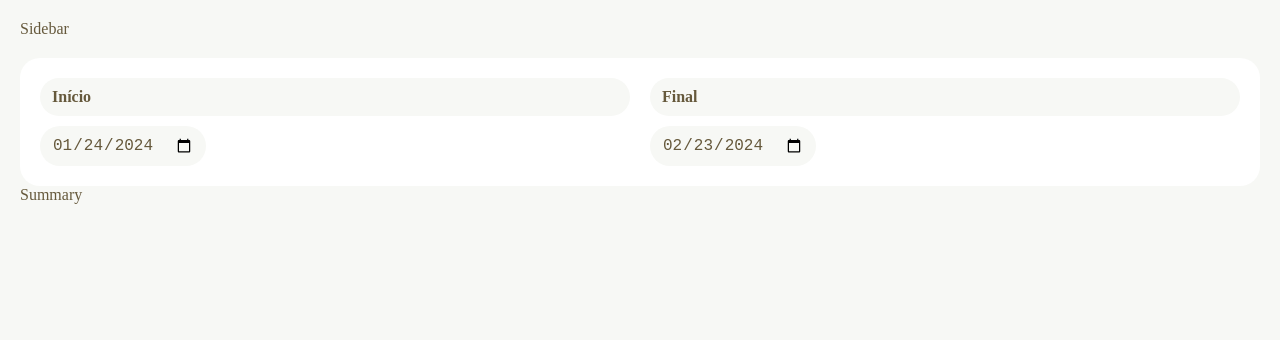
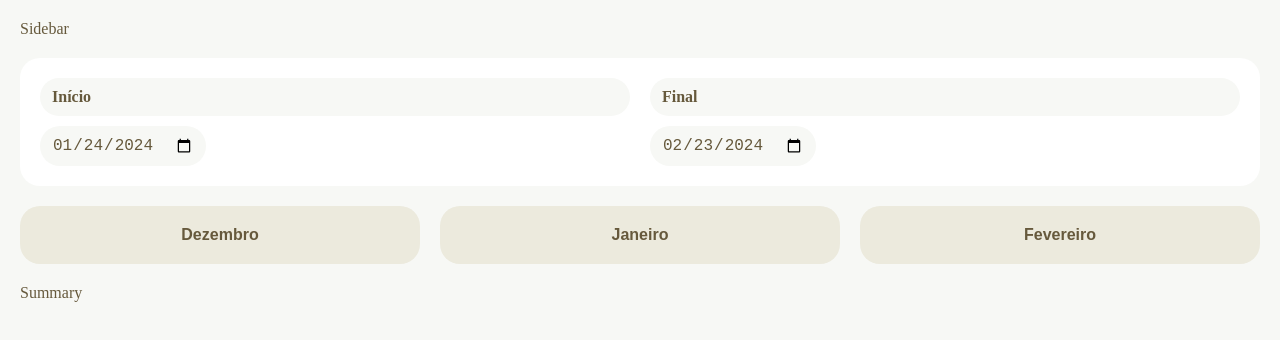
Before and after one commit to reginadiana/fintech, a React (Vite) app: page /vendas/1 in a window 1280 px wide. Shown: the top 340 px of the page. Built offline with nearby package versions, Linux system fonts and the light colour scheme; no server answers.

Commit message:
feat: add month range btn

```diff
--- a/src/components/Header/Header.tsx
+++ b/src/components/Header/Header.tsx
@@ -1,9 +1,14 @@
 import DangeRange from 'src/components/DangeRange';
+import MonthRange from 'src/components/MounthRange';
 
 export default function Header() {
   return (
-    <header>
-      <DangeRange />
+    <header className="mb">
+      <div className="mb">
+        <DangeRange />
+      </div>
+
+      <MonthRange />
     </header>
   );
 }
--- /dev/null
+++ b/src/components/MounthRange/MounthBtn/MounthBtn.tsx
@@ -0,0 +1,59 @@
+import { CSSProperties } from 'react';
+import { useData } from 'src/context/DataContext';
+
+const style: CSSProperties = {
+  padding: 'var(--gap) var(--gap-s)',
+  backgroundColor: 'var(--color-3)',
+  border: 'none',
+  borderRadius: 'var(--gap)',
+  color: 'var(--color-2)',
+  fontWeight: '600',
+  textTransform: 'capitalize',
+};
+
+function getMonthName(mounthInNumber: number) {
+  const date = new Date();
+
+  date.setMonth(date.getMonth() + mounthInNumber);
+
+  return new Intl.DateTimeFormat('pt-BR', { month: 'long' }).format(date);
+}
+
+function formatDate(date: Date) {
+  const dd = String(date.getDate()).padStart(2, '0');
+  const mm = String(date.getMonth() + 1).padStart(2, '0');
+  const yyyy = date.getFullYear();
+
+  return `${yyyy}-${mm}-${dd}`;
+}
+
+type Props = {
+  mounthInNumber: number;
+};
+
+export default function MonthBtn({ mounthInNumber }: Props) {
+  const { setStartDate, setEndDate } = useData();
+
+  function onClick() {
+    const date = new Date();
+
+    date.setMonth(date.getMonth() + mounthInNumber);
+
+    const mounth = date.getMonth();
+    const year = date.getFullYear();
+
+    const firstDayInMonth = new Date(year, mounth, 1);
+    const lastDayInMonth = new Date(year, mounth + 1, 0);
+
+    setStartDate(formatDate(firstDayInMonth));
+    setEndDate(formatDate(lastDayInMonth));
+  }
+
+  const name = getMonthName(mounthInNumber);
+
+  return (
+    <button onClick={onClick} style={style}>
+      {name}
+    </button>
+  );
+}
--- /dev/null
+++ b/src/components/MounthRange/MounthBtn/index.ts
@@ -0,0 +1 @@
+export { default } from './MounthBtn'
--- /dev/null
+++ b/src/components/MounthRange/MounthRange.tsx
@@ -0,0 +1,11 @@
+import MonthBtn from './MounthBtn';
+
+export default function MonthRange() {
+  return (
+    <div className="flex">
+      <MonthBtn mounthInNumber={-2} />
+      <MonthBtn mounthInNumber={-1} />
+      <MonthBtn mounthInNumber={0} />
+    </div>
+  );
+}
--- /dev/null
+++ b/src/components/MounthRange/index.ts
@@ -0,0 +1 @@
+export { default } from './MounthRange'
--- a/src/context/DataContext.tsx
+++ b/src/context/DataContext.tsx
@@ -8,7 +8,7 @@ import {
 } from 'react';
 import useFetch from 'src/hooks/useFetch';
 
-type SaleType = {
+type Sale = {
   id: string;
   nome: string;
   preco: string;
@@ -18,7 +18,7 @@ type SaleType = {
 };
 
 type DataContextType = {
-  data: SaleType[] | null;
+  data: Sale[] | null;
   loading: boolean;
   error: string | null;
 
@@ -57,7 +57,7 @@ export const DataContextProvider = ({ children }: PropsWithChildren) => {
   const [startDate, setStartDate] = useState(getDate({ daysAgo: 30 }));
   const [endDate, setEndDate] = useState(getDate({ daysAgo: 0 }));
 
-  const { data, loading, error } = useFetch<SaleType[] | null>(
+  const { data, loading, error } = useFetch<Sale[] | null>(
     `https://data.origamid.dev/vendas/?inicio=${startDate}&final=${endDate}`
   );
 
--- a/src/style.css
+++ b/src/style.css
@@ -48,7 +48,7 @@ de .flex */
   flex: 1;
 }
 
-.md {
+.mb {
   margin-bottom: var(--gap);
 }
 
```
